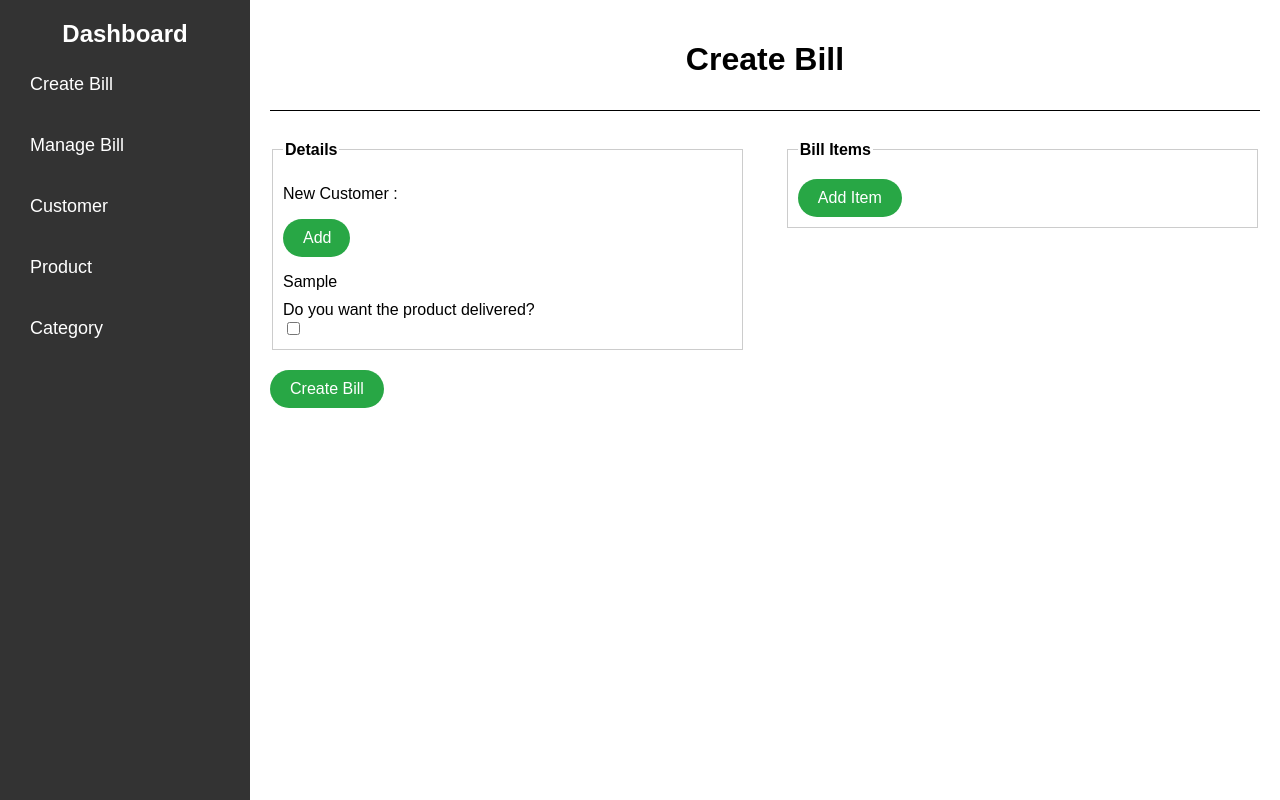
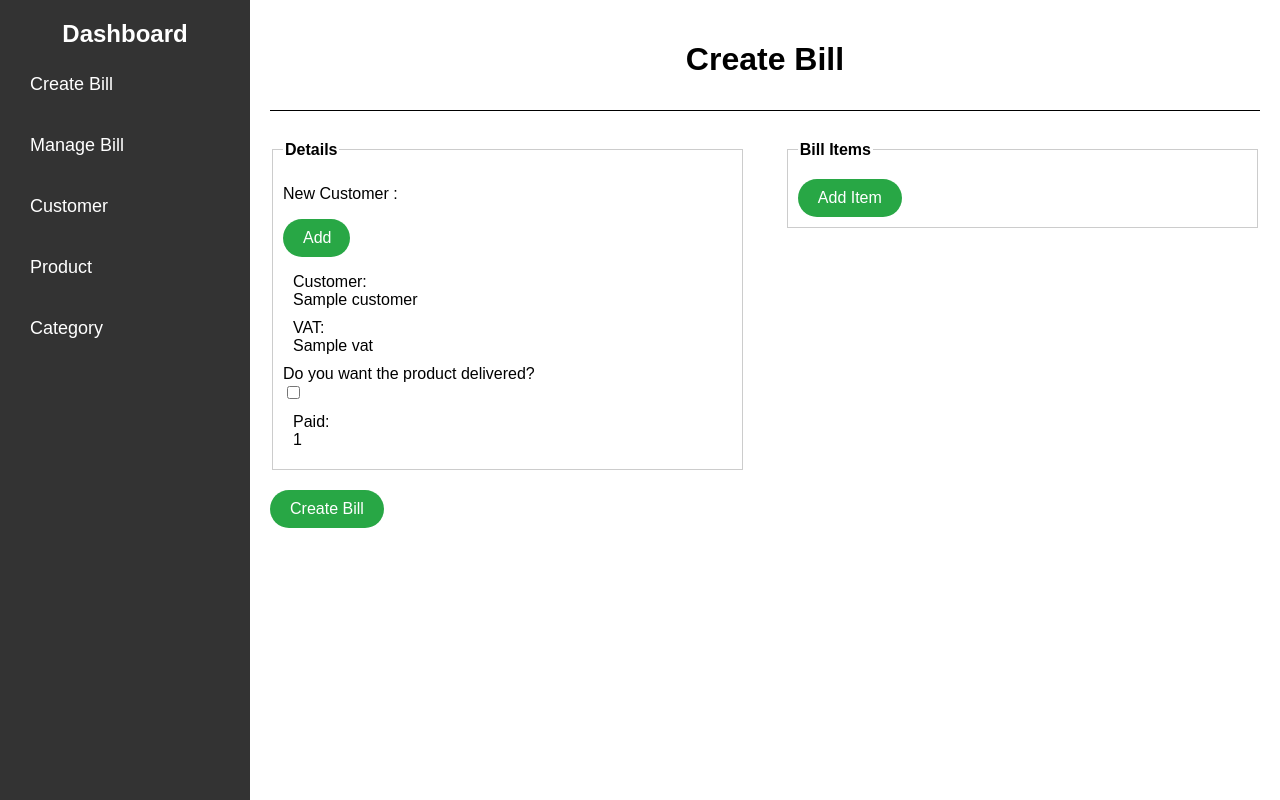
Before and after one commit to Aadarsh678/Invoice-System, a Django app: template invoice/templates/create_bill.html in a window 1280 px wide. Run offline with Django 3.2, Linux system fonts and the light colour scheme; the template is opened without the code that fills it: most values are stand-ins (such as "Sample title", 1, 10 or a date in 2020); some libraries are stand-ins or nearby versions.

Commit message:
bill form changed

```diff
--- a/invoice/templates/create_bill.html
+++ b/invoice/templates/create_bill.html
@@ -14,13 +14,26 @@
             <div class="customer-details">
                 <fieldset>
                     <legend>Details</legend>
-                    <p>New Customer :<div id="new-customer" ><a href="create_customer/">Add</a></div></p>
-                    {{ formb.as_p }}
+                    <p>New Customer :
+                        <div id="new-customer"><a href="create_customer/">Add</a></div>
+                    </p>
+                    <div class="form-group">
+                        <label for="{{ formb.customer.id_for_label }}">Customer:</label>
+                        {{ formb.customer }}
+                    </div>
+                    <div class="form-group">
+                        <label for="{{ formb.vat.id_for_label }}">VAT:</label>
+                        {{ formb.vat }}
+                    </div>
                     <label for="delivery-checkbox">Do you want the product delivered?</label>
                     <input type="checkbox" id="delivery-checkbox" name="delivery" onclick="toggleShippingCost()">
                     <div id="shipping-cost-container" style="display: none;">
-                        <label for="id_shipping_cost">Shipping Cost</label>
+                        <label for="{{ formb.shipping_cost.id_for_label }}">Shipping Cost:</label>
                         {{ formb.shipping_cost }}
+                    </div>
+                    <div class="form-group">
+                        <label for="{{ formb.paid.id_for_label }}">Paid:</label>
+                        {{ formb.paid }}
                     </div>
                 </fieldset>
             </div>
@@ -43,7 +56,6 @@
                                     </div>
                                     <button type="button" class="remove-item btn btn-danger">Remove</button>
                                 </div>
-
                             </div>
                         {% endfor %}
                     </div>
@@ -64,7 +76,6 @@
                 {{ formset.empty_form.as_p }}
                 <button type="button" class="remove-item btn btn-danger">Remove</button>
             </div>
-
         </div>
     </div>
 
```
